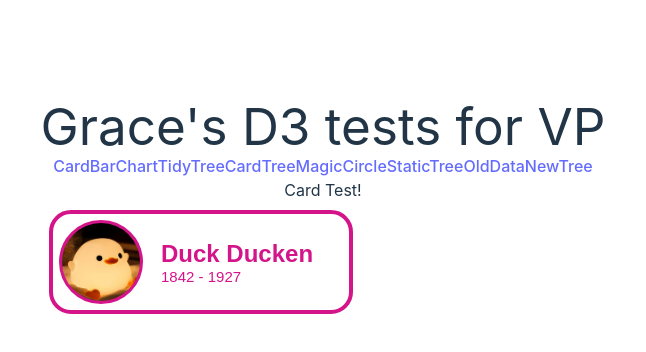
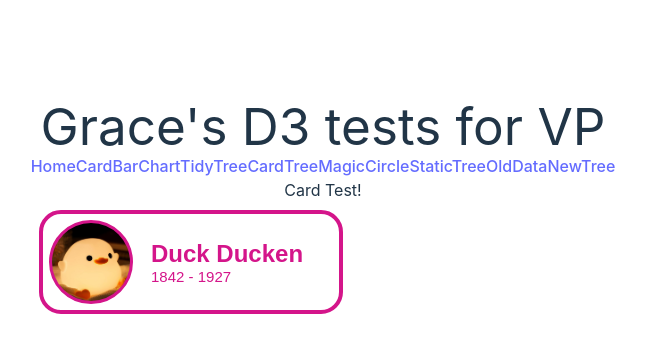
Before and after one commit to wonggclw/vp-graph-tests, a React (Vite) app: page /card in a window 1280 px wide. Shown: the top 352 px of the page, without its empty margins (317-963 px from the left). Built offline with nearby package versions, Linux system fonts and the light colour scheme.

Commit message:
Add basic header so I can test what it does to the canvas element

```diff
--- a/src/App.css
+++ b/src/App.css
@@ -1,6 +1,7 @@
 @tailwind base;
 @tailwind components;
 @tailwind utilities;
+
 #root {
   max-width: 1280px;
   margin: 0 auto;
--- a/src/Header.tsx
+++ b/src/Header.tsx
@@ -1,18 +1,54 @@
 import { NavLink } from 'react-router-dom';
 
 const Header = () => {
+  function toggle(){
+    const menu = document.querySelector(".mobile-menu");
+    menu.classList.toggle("hidden");
+  }
+
   return (
-    <header className='nav-container'>
-        <nav>
-          <NavLink to="/card">Card</NavLink>
-          <NavLink to="/barchart">BarChart</NavLink>
-          <NavLink to="/tidytree">TidyTree</NavLink>
-          <NavLink to="/ctree">CardTree</NavLink>
-          <NavLink to="/mcircle">MagicCircle</NavLink>
-          <NavLink to="/statictree">StaticTree</NavLink>
-          <NavLink to="/odnt">OldDataNewTree</NavLink>
-        </nav>
-    </header>
+    <div className="pt-4 mb-20 border-b sticky top-0 z-50">
+    <nav>
+        <div className="max-w-6xl mx-auto px-4 lg:text-2xl">
+            <div className="flex justify-between">
+                <div className="flex items-center space-x-1">
+                    <a href="/"
+                            className="py-4 px-2 font-semibold transition duration-300">
+                                Home
+                    </a>
+                    <a href="/card"
+                            className="py-4 px-2 font-semibold transition duration-300">
+                                Card
+                    </a>
+                    <a href="/barchart"
+                            className="py-4 px-2 font-semibold transition duration-300">
+                                BarChart
+                    </a>
+                    <a href="/tidytree"
+                            className="py-4 px-2 font-semibold transition duration-300">
+                                TidyTree
+                    </a>
+                    <a href="/ctree"
+                            className="py-4 px-2 font-semibold transition duration-300">
+                                CardTree
+                    </a>
+                    <a href="/mcircle"
+                            className="py-4 px-2 font-semibold transition duration-300">
+                                MagicCircle
+                    </a>
+                    <a href="/statictree"
+                            className="py-4 px-2 font-semibold transition duration-300">
+                                StaticTree
+                    </a>
+                    <a href="/olddnt"
+                            className="py-4 px-2 font-semibold transition duration-300">
+                                OldDataNewTree
+                    </a>
+                </div>
+            </div>
+        </div>
+    </nav>
+</div>
   )
 }
 
```
